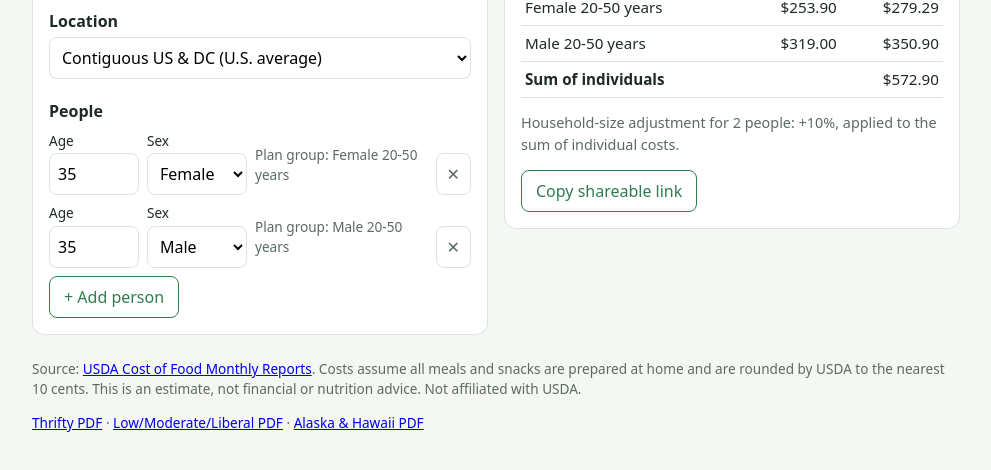
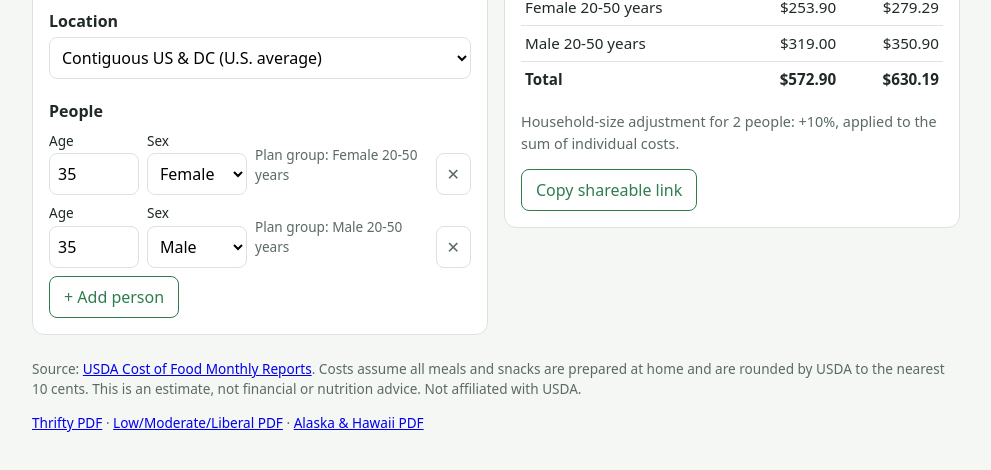
Before and after one commit to sirwalterious/food-budget, a website built with Vite: page index.html in a window 1280 px wide. Shown: the part 352-822 px from the top of the page, without its empty margins (144-1135 px from the left). Built offline with nearby package versions, Linux system fonts and the light colour scheme.

Commit message:
Align table totals under their columns

```diff
--- a/src/main.ts
+++ b/src/main.ts
@@ -117,7 +117,7 @@ function update() {
         <tbody>${res.lines
           .map((l) => `<tr><td>${l.group.sex === 'F' ? 'Female' : l.group.sex === 'M' ? 'Male' : 'Child'} ${l.group.label}</td><td class="num">${usd(l.base)}</td><td class="num">${usd(l.adjusted)}</td></tr>`)
           .join('')}</tbody>
-        <tfoot><tr><th>Sum of individuals</th><td class="num" colspan="2" data-testid="subtotal">${usd(res.subtotal)}</td></tr></tfoot>
+        <tfoot><tr><th>Total</th><td class="num" data-testid="subtotal">${usd(res.subtotal)}</td><td class="num" data-testid="table-total">${usd(res.total)}</td></tr></tfoot>
       </table>
       <p class="note" data-testid="adjustment">${adjText}, applied to the sum of individual costs.</p>
       ${res.derived ? `<p class="note" data-testid="derived">Estimated: USDA publishes Thrifty costs for ${REGIONS.find((r) => r.id === state.region)!.label} only for a reference family of four. Each person's U.S. cost is scaled by ${res.ratio.toFixed(4)}× (that figure ÷ the U.S. reference family).</p>` : ''}`;
--- a/src/style.css
+++ b/src/style.css
@@ -31,3 +31,4 @@ th, td { text-align:left; padding:6px 4px; border-bottom:1px solid var(--line);
 .note { font-size:.9rem; color:var(--muted); }
 .err { color:#a02020; }
 footer { margin-top:24px; font-size:.85rem; color:var(--muted); }
+tfoot th, tfoot td { font-weight:700; border-bottom:none; }
```
